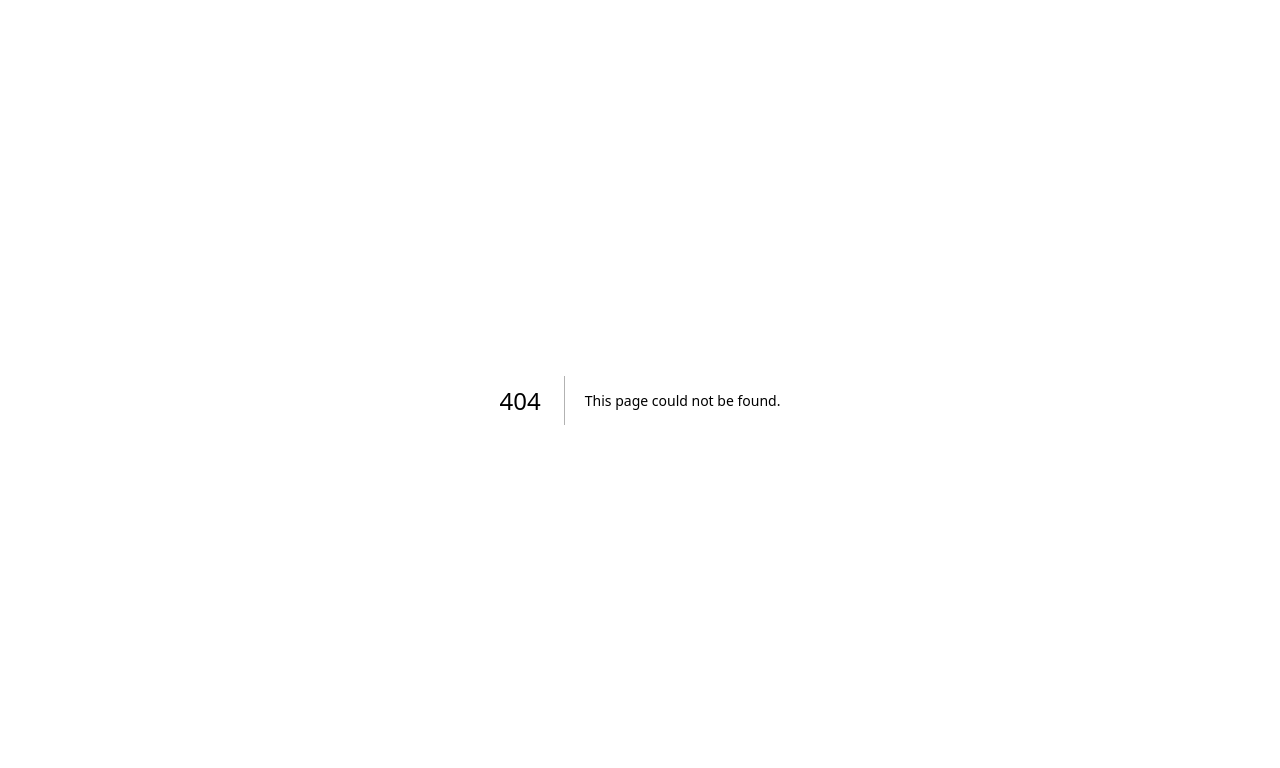
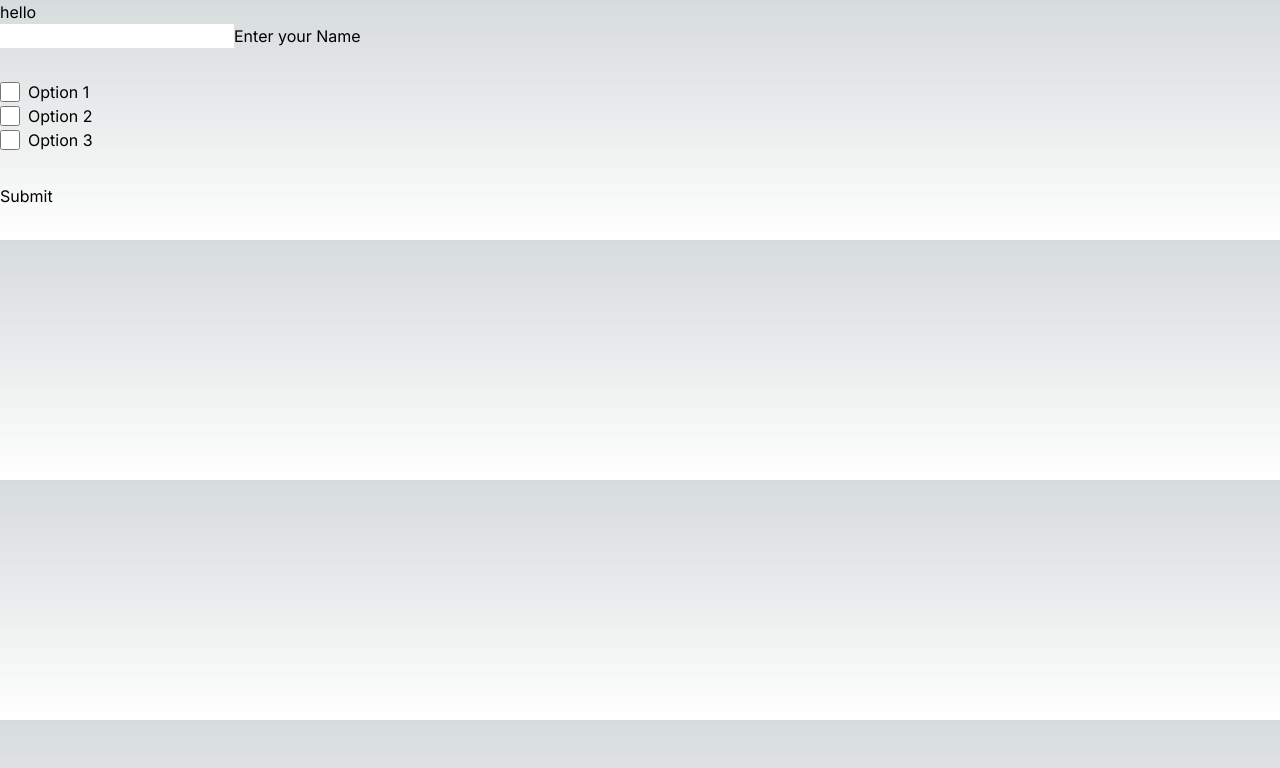
Before and after one commit to sajjad-FL/next-app, a Next.js app: page /todo in a window 1280 px wide. Before the commit this address had no page. Shown: the top 768 px of the page. Built offline with nearby package versions, Linux system fonts and the light colour scheme.

Commit message:
check box and context added

```diff
--- /dev/null
+++ b/app/components/FormWithCheckboxes.tsx
@@ -0,0 +1,61 @@
+// FormWithCheckboxes.tsx
+
+import React, { useState } from 'react';
+
+ interface CheckboxState {
+    [key: string]: boolean;
+  }
+
+interface CheckboxOption {
+  name: string;
+  label: string;
+}
+
+interface FormWithCheckboxesProps {
+  options: CheckboxOption[];
+  onChangeCheckbox: (data: CheckboxState) => void;
+}
+
+const FormWithCheckboxes: React.FC<FormWithCheckboxesProps> = ({ options, onChangeCheckbox }) => {
+  const initialCheckboxState: CheckboxState = options.reduce((acc: CheckboxState, option) => {
+    acc[option.name] = false;
+    return acc;
+  }, {});
+
+  const [checkboxState, setCheckboxState] = useState<CheckboxState>(initialCheckboxState);
+
+  const handleChange = (event: React.ChangeEvent<HTMLInputElement>) => {
+    const { name, checked } = event.target;
+    setCheckboxState({
+      ...checkboxState,
+      [name]: checked,
+    });
+    onChangeCheckbox({
+        ...checkboxState,
+      [name]: checked,
+    })
+  };
+
+  const handleSubmit = (event: React.FormEvent<HTMLFormElement>) => {
+    event.preventDefault();
+  };
+
+  return (
+    <form className="container mx-auto my-8" onSubmit={handleSubmit}>
+      {options.map((option) => (
+        <label key={option.name} className="flex items-center space-x-2">
+          <input
+            type="checkbox"
+            name={option.name}
+            checked={checkboxState[option.name]}
+            onChange={handleChange}
+            className="form-checkbox h-5 w-5 text-blue-500"
+          />
+          <span>{option.label}</span>
+        </label>
+      ))}
+    </form>
+  );
+};
+
+export default FormWithCheckboxes;
--- a/app/context-api/ThemeContext.tsx
+++ b/app/context-api/ThemeContext.tsx
@@ -9,6 +9,7 @@ interface StateType {
 type ColorActionType = {
     type: "CHANGE_THEME";
   };
+
   type SizeActionType = {
     type: "CHANGE_FONTSIZE";
     payload: number;
--- a/app/layout.tsx
+++ b/app/layout.tsx
@@ -2,6 +2,7 @@ import './globals.css'
 import type { Metadata } from 'next'
 import { Inter } from 'next/font/google'
 import { ThemeProvider } from './context-api/ThemeContext'
+import { TodoProvider } from './todo/TodoContext'
 
 const inter = Inter({ subsets: ['latin'] })
 
@@ -19,8 +20,10 @@ export default function RootLayout({
     <html lang="en">
       <body className={inter.className}>
         <ThemeProvider>
+         <TodoProvider>
 
         {children}
+         </TodoProvider>
         </ThemeProvider>
       </body>
     </html>
--- /dev/null
+++ b/app/todo/TodoContext.tsx
@@ -0,0 +1,67 @@
+'use client'
+import React, { useReducer, createContext } from 'react';
+
+export interface IState {
+    id: number | string;
+    name: string;
+    status: string;
+}
+
+const initialState: IState[] = [];
+
+type DeleteTodo = {
+    type: 'DELETE_TODO';
+    payload: number | string;
+}
+
+type AddTodo = {
+    type: 'ADD_TODO';
+    payload: IState;
+}
+
+type UpdateTodo = {
+    type: 'UPDATE_TODO';
+    payload: IState;
+}
+
+type GetTodo = {
+    type: 'GET_TODO';
+    payload: IState[]
+}
+
+type ActionType = GetTodo | UpdateTodo | AddTodo | DeleteTodo;
+
+const reducer = (state: Array<IState>, action: ActionType) => {
+    switch (action.type) {
+        case 'ADD_TODO':
+            return [
+                ...state,
+                { id: action.payload.id, name: action.payload.name, status: action.payload.status }
+            ]
+
+        case 'DELETE_TODO':
+            return state.filter(state => state.id !== action.payload);
+
+        case 'GET_TODO':
+            return state;
+
+        case 'UPDATE_TODO':
+            const remainItem = state.filter(state => state.id !== action.payload.id);
+            return [...remainItem, { id: action.payload.id, name: action.payload.name, status: action.payload.status }];
+
+        default:
+            return state;
+    }
+}
+
+export const ToDoContext = createContext<{ state: Array<IState>; dispatch: React.Dispatch<ActionType> }>({
+    state: initialState,
+    dispatch: () => { }
+})
+
+export const TodoProvider = ({ children }: { children: React.ReactNode }) => {
+    const [state, dispatch] = React.useReducer(reducer, initialState);
+    return <ToDoContext.Provider value={{ state, dispatch }}>
+        {children}
+    </ToDoContext.Provider>;
+};
--- /dev/null
+++ b/app/todo/page.tsx
@@ -0,0 +1,56 @@
+'use client'
+import React, { useContext, useState } from 'react'
+import { ToDoContext } from './TodoContext';
+import FormWithCheckboxes from '../components/FormWithCheckboxes';
+export interface CheckboxState {
+    [key: string]: boolean;
+  }
+  export interface CheckboxOption {
+    name: string;
+    label: string;
+  }
+  const initialCheckboxData: ICheckboxType = {
+    option1: false,
+    option2: false,
+    option3: false,
+  };
+  interface ICheckboxType {
+    option1: boolean;
+    option2: boolean;
+    option3: boolean;
+    // Add more properties if you have additional checkboxes
+  }
+
+const Todo: React.FC<{}> = () => {
+    const val = useContext(ToDoContext);
+    const [checkboxData, setCheckBoxData] = useState<ICheckboxType>(initialCheckboxData);
+    console.log({val})
+    const checkboxOptions: CheckboxOption[] = [
+        { name: 'option1', label: 'Option 1' },
+        { name: 'option2', label: 'Option 2' },
+        { name: 'option3', label: 'Option 3' },
+      ];
+
+      const onChangeCheckbox = (formData: CheckboxState) => {
+        console.log('Form data in App:', formData);
+        // Perform any further actions or API calls based on the form data
+        // setCheckBoxData({name: formData.name, label: formData.label});
+      };
+
+      const handleSubmit = () => {
+
+      };
+     return <>
+        <h1>hello</h1>
+        <div>
+            <input type="text" name="" id="name" />
+            <label htmlFor="name">Enter your Name</label>
+            <div className="container mx-auto my-8">
+            <FormWithCheckboxes options={checkboxOptions} onChangeCheckbox= {onChangeCheckbox} />
+            <button onClick={handleSubmit}>Submit</button>
+    </div>
+        </div>
+     </>
+}
+
+export default Todo;
```
